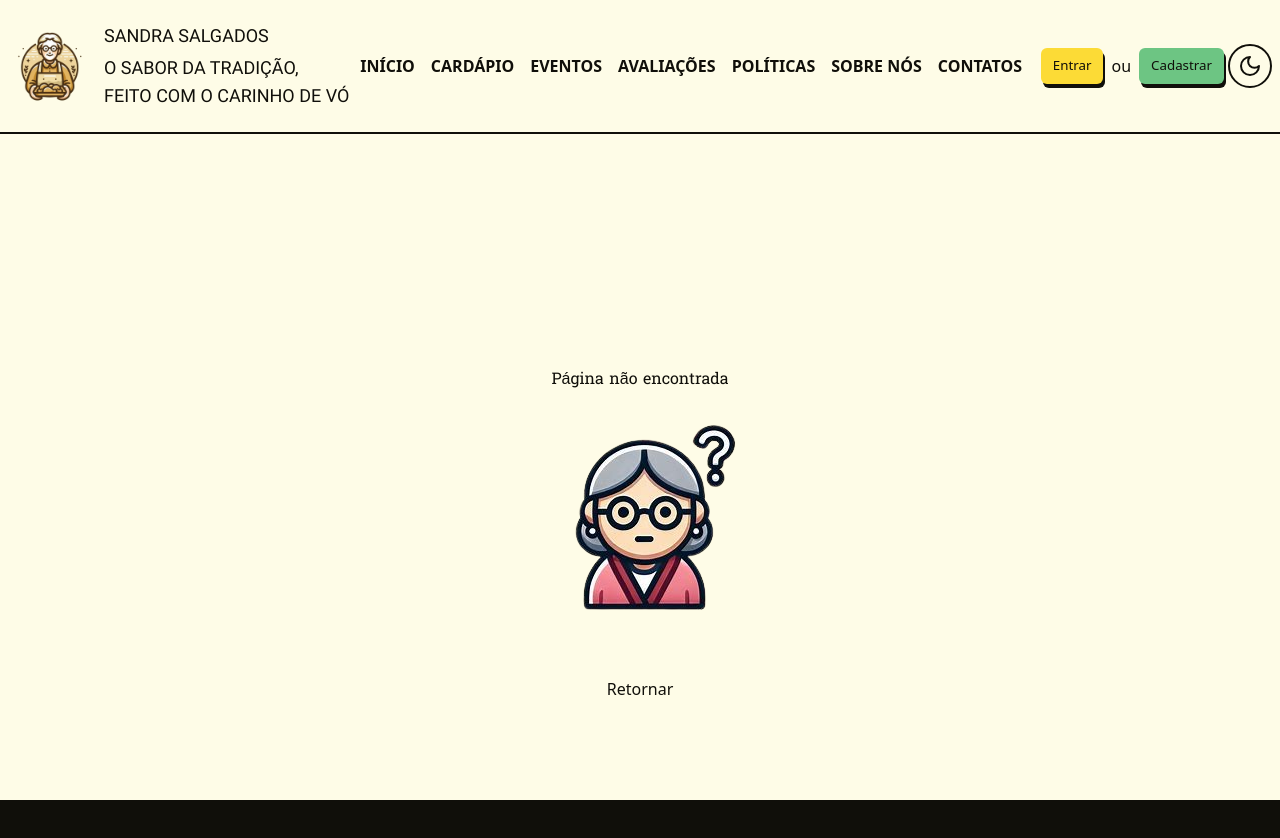
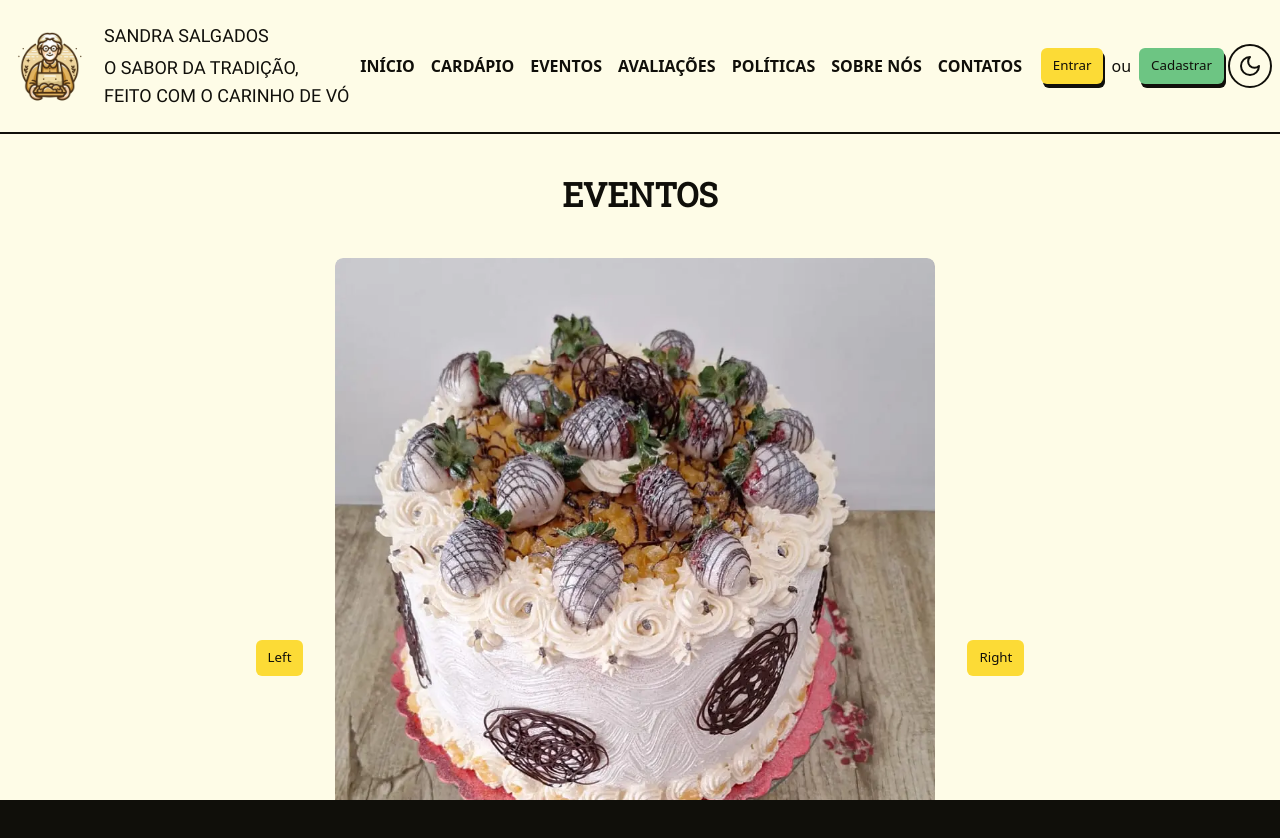
Before and after one commit to LuccaTourinho/sandra-salgados, a Next.js app: page /eventos in a window 1280 px wide. Before the commit this address had no page. Shown: the top 838 px of the page. Built offline with nearby package versions, Linux system fonts and the light colour scheme.

Commit message:
Eventos quase concluido

```diff
--- /dev/null
+++ b/src/app/eventos/page.tsx
@@ -0,0 +1,22 @@
+'use client';
+
+import EventSwipper from "@/components/EventSwipper";
+import {motion} from "framer-motion";
+
+const page = () => {
+  return (
+    <motion.section
+        initial={{ opacity: 0 }}
+        animate={{ opacity: 1 , transition: { delay: 2.4, duration: 0.4, ease: "easeIn" }}}
+        className="min-h-[80vh] flex flex-col justify-center py-12 xl:px-0 bg-background-50">
+        <div className="container mx-auto flex flex-col items-center gap-4">
+            <h1 className="text-xs sm:text-lg md:text-4xl font-semibold uppercase text-text-950">
+                eventos
+            </h1>
+            <EventSwipper />
+        </div>
+    </motion.section>
+  )
+}
+
+export default page
--- a/src/app/page.tsx
+++ b/src/app/page.tsx
@@ -2,23 +2,25 @@
 
 import HeroCarroseul from "@/components/HeroCarroseul";
 import MessageDisplay from "@/components/MessageDisplay";
+import { motion } from "framer-motion";
 
 
 export default function Home() {
   return (
-    <section className="h-screen w-full bg-background-50 flex flex-col items-center justify-center">
+    <motion.section
+      initial={{ opacity: 0 }}
+      animate={{ opacity: 1 , transition: { delay: 2.4, duration: 0.4, ease: "easeIn" }}}
+      className="min-h-[80vh] flex flex-col justify-center py-12 xl:px-0 bg-background-50">
       <div className="container mx-auto flex flex-col items-center justify-center gap-4">
-        <h1 className="text-xs sm:text-lg md:text-4xl font-semibold uppercase text-text-950 flex flex-col items-center justify-center">
+        <h1 className="text-xs sm:text-lg md:text-4xl font-semibold uppercase text-text-950 text-center">
           da nossa cozinha para o seu evento<br/>
-          <p>
             <span className="text-accent-600">qualidade</span> que o cliente <span className="text-accent-600">merece</span>
-          </p>
         </h1>
-        <div className={`flex flex-col xl:flex-row items-center justify-around gap-2 xl:gap-14`}>
+        <div className={`flex flex-col items-center justify-around gap-2 xl:gap-14`}>
           <MessageDisplay />
           <HeroCarroseul />
         </div>
       </div>
-    </section>
+    </motion.section>
   );
 }
--- /dev/null
+++ b/src/components/EventSwipper.tsx
@@ -0,0 +1,95 @@
+'use client';
+
+import { useState } from "react";
+import Image from "next/image";
+import { Button } from "./ui/button";
+
+interface eventProps {
+    id: number;
+    img: string;
+    title: string;
+    description: string;
+}
+
+const events: eventProps[] = [
+    {
+        id: 0,
+        img: '/imgs/bolo.png',
+        title: 'Evento 1',
+        description: 'Descrição do evento 1'
+    },
+    {
+        id: 1,
+        img: '/imgs/bolo.png',
+        title: 'Evento 2',
+        description: 'Descrição do evento 2'
+    },
+    {
+        id: 2,
+        img: '/imgs/bolo.png',
+        title: 'Evento 3',
+        description: 'Descrição do evento 3'
+    },
+];
+
+const EventSwipper = () => {
+    const [activeIndex, setActiveIndex] = useState<number>(0);
+
+    const handleNext = () => {
+        setActiveIndex((prevIndex) => (prevIndex + 1) % events.length);
+      };
+
+      const handlePrev = () => {
+        setActiveIndex((prevIndex) => (prevIndex - 1 + events.length) % events.length);
+      };
+
+    return (
+        <div className="flex flex-col items-center py-8 gap-8">
+            <div className="flex flex-row items-center justify-around gap-8">
+                <Button size={'sm'} className="text-sm" onClick={handlePrev}>
+                    Left
+                </Button>
+                <div className="relative w-[300px] h-[300px] md:w-[400px] md:h-[500px] xl:w-[600px] xl:h-[800px] overflow-hidden border-1 border-text-950 rounded-lg">
+                    <div className="absolute inset-0 flex items-center justify-center">
+                        {
+                            events.map((event, index) => {
+                                const position =
+                                index < activeIndex
+                                ? '-translate-x-full'
+                                : index > activeIndex
+                                ? 'translate-x-full'
+                                : 'translate-x-0';
+
+                                return (
+                                    <div
+                                        key={event.id}
+                                        className={`absolute w-full h-full transition-transform duration-500 ease-in-out ${position}`}
+                                    >
+                                        <Image
+                                            src={event.img}
+                                            alt={event.title}
+                                            layout="fill"
+                                            objectFit="cover"
+                                            className="rounded-lg"
+                                        />
+                                        <p className="absolute bottom-0 right-0 text-accent-500 p-2 text-2xl font-extrabold">
+                                            Evento 1
+                                        </p>
+                                    </div>
+                                );
+                            })
+                        }
+                    </div>
+                </div>
+                <Button size={'sm'} className="text-sm" onClick={handleNext}>
+                    Right
+                </Button>
+            </div>
+            <p className="text-md font-extralight text-text-950">
+                {events[activeIndex].description}
+            </p>
+        </div>
+    )
+}
+
+export default EventSwipper;
--- a/src/components/MessageDisplay.tsx
+++ b/src/components/MessageDisplay.tsx
@@ -5,11 +5,10 @@ import { Button } from "./ui/button"
 const MessageDisplay = () => {
   return (
     <div className='flex flex-col items-center justify-between gap-4 xl:gap-8'>
-        <h2 className='text-md xl:text-2xl font-extralight text-text-950'>
-            Delícias que fazem toda <br/>
-            diferença no seu evento
+        <h2 className='text-md xl:text-2xl font-extralight text-text-950 text-wrap text-center'>
+            Delícias que fazem toda diferença no seu evento
         </h2>
-        <p className='text-xs md:text-md font-extralight text-text-950 w-[200px] xl:w-[300px]'>
+        <p className='text-xs md:text-md font-extralight text-text-950 w-[200px] xl:w-[300px] text-center'>
             Qualidade e carinho em cada detalhe
             para momentos que deixam saudades,
             viva momentos únicos com receitas que
```
